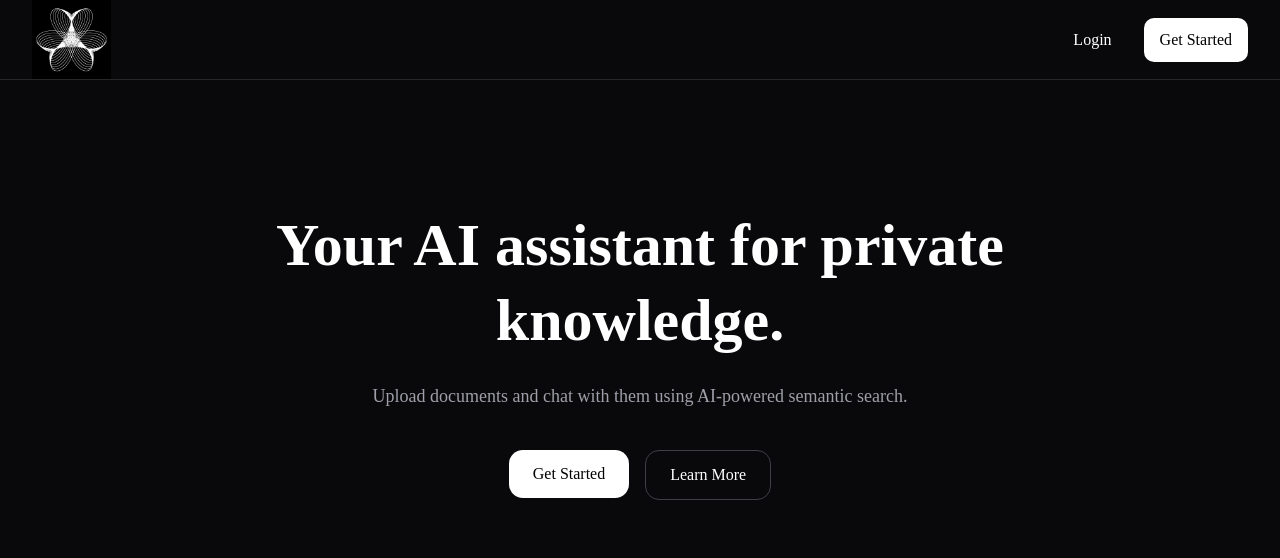
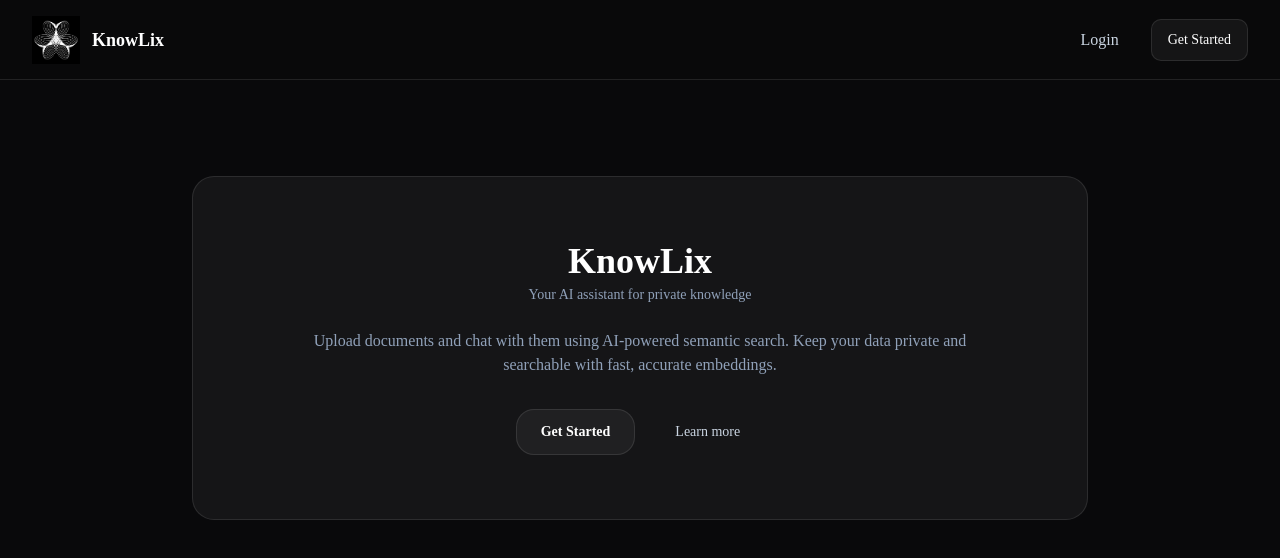
Before and after one commit to G0ncal0M0nteir0/rag-assistant, a Next.js app in the folder frontend/: page / in a window 1280 px wide. Shown: the top 558 px of the page. Built offline with nearby package versions, Linux system fonts and the light colour scheme.

Commit message:
feat: landing page redesigned

```diff
--- a/frontend/components/landing/hero.tsx
+++ b/frontend/components/landing/hero.tsx
@@ -1,26 +1,27 @@
-import Link from "next/dist/client/link";
+import Link from "next/link";
 
 export default function Hero() {
   return (
-    <section className="flex flex-col items-center justify-center text-center py-32 px-6">
-      <h1 className="text-6xl font-bold max-w-4xl leading-tight">
-        Your AI assistant for private knowledge.
-      </h1>
+    <section className="py-24 px-6">
+      <div className="mx-auto max-w-4xl rounded-3xl border border-slate-300 dark:border-white/10 bg-white dark:bg-white/5 py-16 px-8 text-center">
+        <div>
+          <h1 className="text-4xl font-extrabold text-slate-900 dark:text-white">KnowLix</h1>
+          <p className="mt-1 text-sm text-slate-600 dark:text-slate-400">Your AI assistant for private knowledge</p>
+        </div>
 
-      <p className="text-zinc-400 text-lg mt-6 max-w-2xl">
-        Upload documents and chat with them using AI-powered semantic search.
-      </p>
+        <p className="mx-auto mt-6 max-w-2xl text-base text-slate-600 dark:text-slate-400">
+          Upload documents and chat with them using AI-powered semantic search. Keep your data private and searchable with fast, accurate embeddings.
+        </p>
 
-      <div className="flex gap-4 mt-10">
-        <Link href="/register">
-          <button className="bg-white text-black px-6 py-3 rounded-xl">
+        <div className="mt-8 flex justify-center gap-4">
+          <Link href="/register" className="inline-flex items-center gap-2 rounded-2xl border border-slate-300 dark:border-white/10 bg-slate-100 dark:bg-white/5 px-6 py-3 text-sm font-semibold text-slate-900 dark:text-white hover:bg-slate-200 dark:hover:bg-white/10 transition">
             Get Started
-          </button>
-        </Link>
+          </Link>
 
-        <button className="border border-zinc-700 px-6 py-3 rounded-xl">
-          Learn More
-        </button>
+          <Link href="#features" className="inline-flex items-center gap-2 rounded-2xl px-6 py-3 text-sm font-medium text-slate-700 dark:text-slate-300 hover:bg-slate-100 dark:hover:bg-white/5 transition">
+            Learn more
+          </Link>
+        </div>
       </div>
     </section>
   );
--- a/frontend/components/landing/navbar.tsx
+++ b/frontend/components/landing/navbar.tsx
@@ -3,29 +3,28 @@ import Image from "next/image";
 
 export default function Navbar() {
   return (
-    <nav className="flex h-20 items-center justify-between px-8 border-b border-zinc-800">
-      <div className="flex h-full items-center">
+    <nav className="flex h-20 items-center justify-between px-8 border-b border-slate-300 dark:border-white/10 bg-white dark:bg-black/5">
+      <div className="flex h-full items-center gap-3">
         <Image
           src="/photos/logo_symbol.png"
-          alt="RAG Assistant logo"
-          width={80}
-          height={80}
-          className="h-full w-auto object-contain"
+          alt="KnowLix logo"
+          width={48}
+          height={48}
+          className="h-12 w-12 object-contain"
           priority
         />
+        <Link href="/" className="text-lg font-semibold text-slate-900 dark:text-white">
+          KnowLix
+        </Link>
       </div>
 
       <div className="flex gap-4 items-center">
-        <Link href="/login">
-          <button className="px-4 py-2.5 rounded-lg text-white hover:bg-zinc-800 transition-colors">
-            Login
-          </button>
+        <Link href="/login" className="px-4 py-2.5 rounded-lg text-slate-700 dark:text-slate-300 hover:bg-slate-100 dark:hover:bg-white/5 transition-colors">
+          Login
         </Link>
 
-        <Link href="/register">
-          <button className="bg-white text-black px-4 py-2.5 rounded-lg hover:bg-zinc-100 transition-colors font-medium">
-            Get Started
-          </button>
+        <Link href="/register" className="inline-flex items-center gap-2 rounded-lg border border-slate-300 dark:border-white/10 bg-slate-100 dark:bg-white/5 px-4 py-2.5 text-sm font-medium text-slate-900 dark:text-white transition-colors">
+          Get Started
         </Link>
       </div>
     </nav>
```
